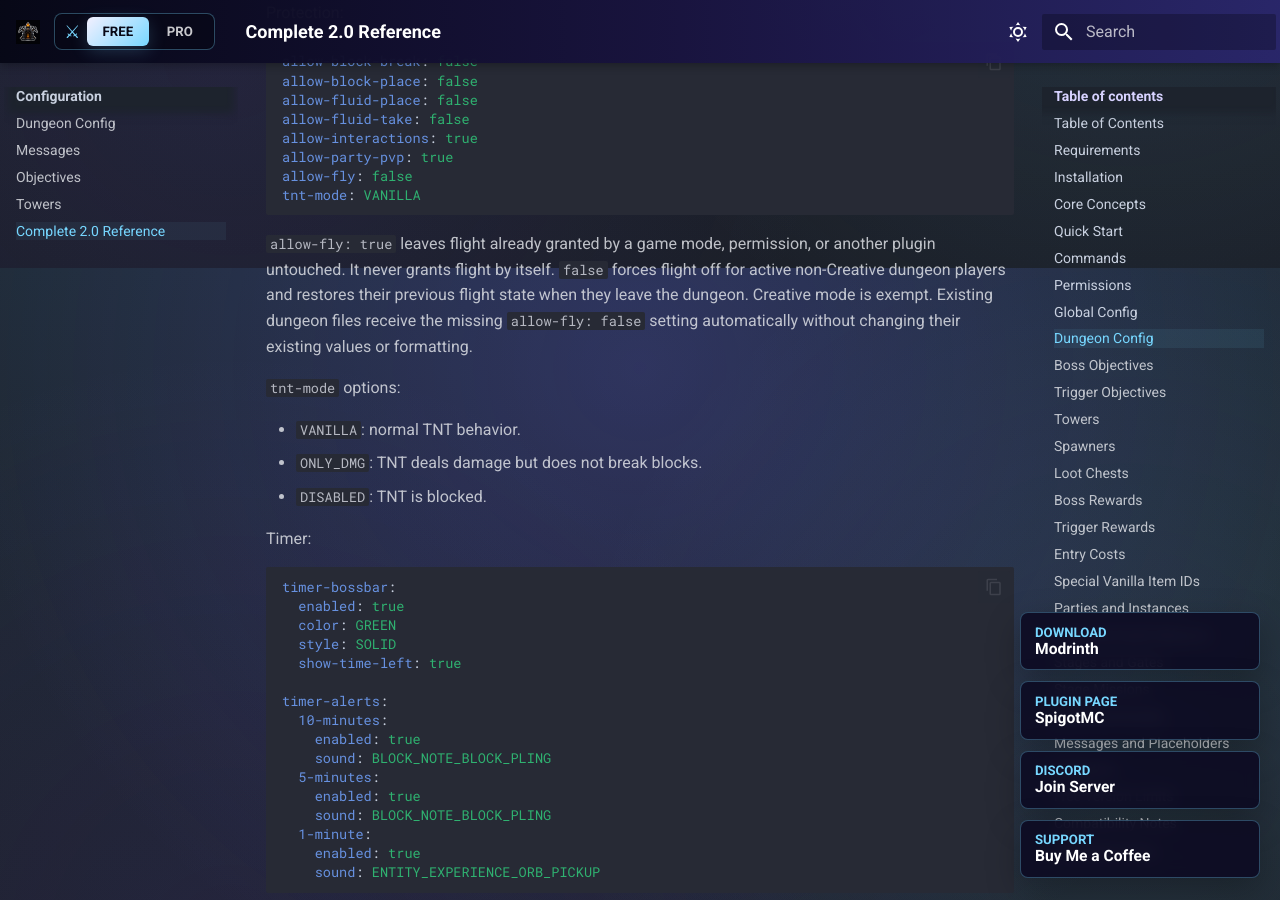
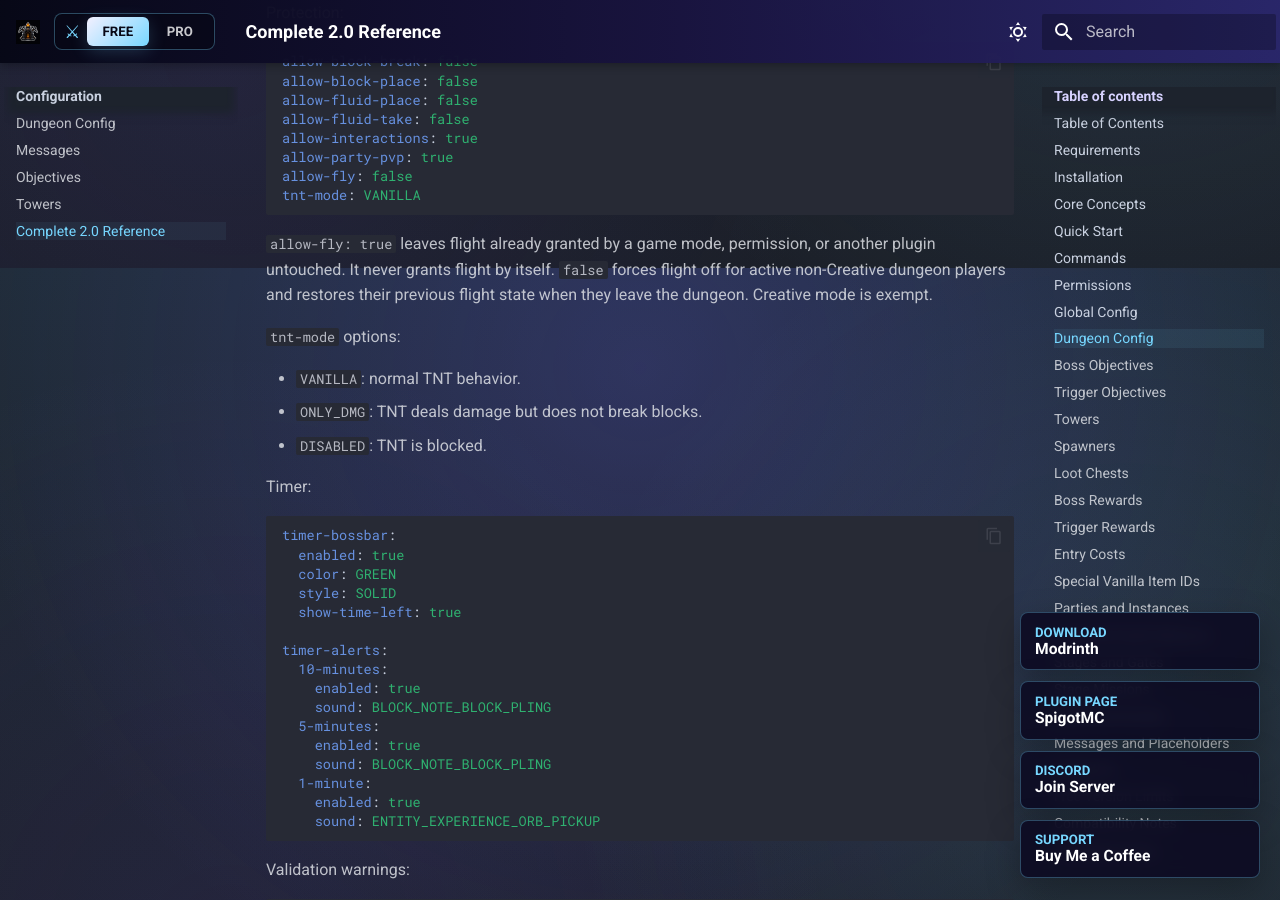
Before and after one commit to wertPL/InstancedDungeons-Docs, an MkDocs documentation site: the page built from docs/complete-2-0-reference.md, in a window 1280 px wide and 900 px high, scrolled down 8732 px. Built offline with MkDocs 1.6.1 and Material for MkDocs 9.7.7, drawn with Linux system fonts in a browser that asks for light colours.

Commit message:
Remove allow-fly migration note

````diff
--- a/docs/complete-2-0-reference.md
+++ b/docs/complete-2-0-reference.md
@@ -273,7 +273,7 @@ allow-fly: false
 tnt-mode: VANILLA
 ```
 
-`allow-fly: true` leaves flight already granted by a game mode, permission, or another plugin untouched. It never grants flight by itself. `false` forces flight off for active non-Creative dungeon players and restores their previous flight state when they leave the dungeon. Creative mode is exempt. Existing dungeon files receive the missing `allow-fly: false` setting automatically without changing their existing values or formatting.
+`allow-fly: true` leaves flight already granted by a game mode, permission, or another plugin untouched. It never grants flight by itself. `false` forces flight off for active non-Creative dungeon players and restores their previous flight state when they leave the dungeon. Creative mode is exempt.
 
 `tnt-mode` options:
 
````
Also changed, not shown: docs/configuration.md (+0 -2 lines), docs/pro/complete-2-0-reference.md (+1 -1 lines), docs/pro/configuration.md (+0 -2 lines).
